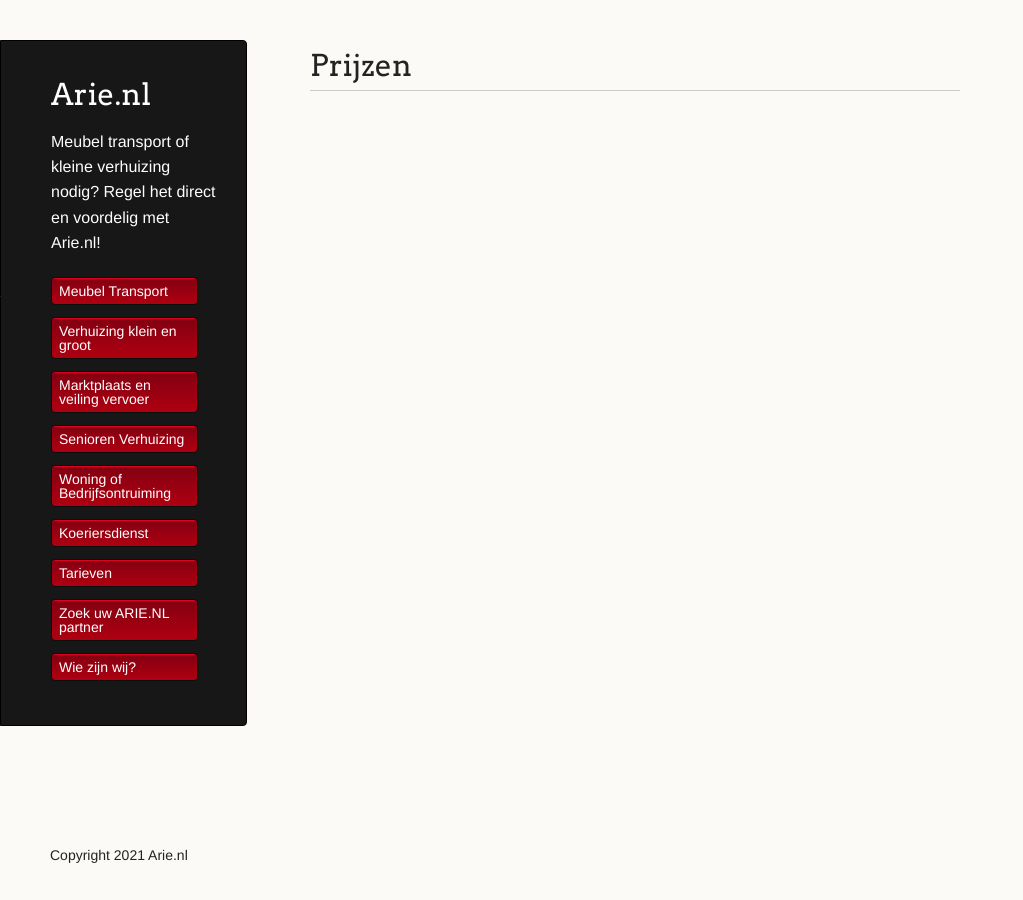
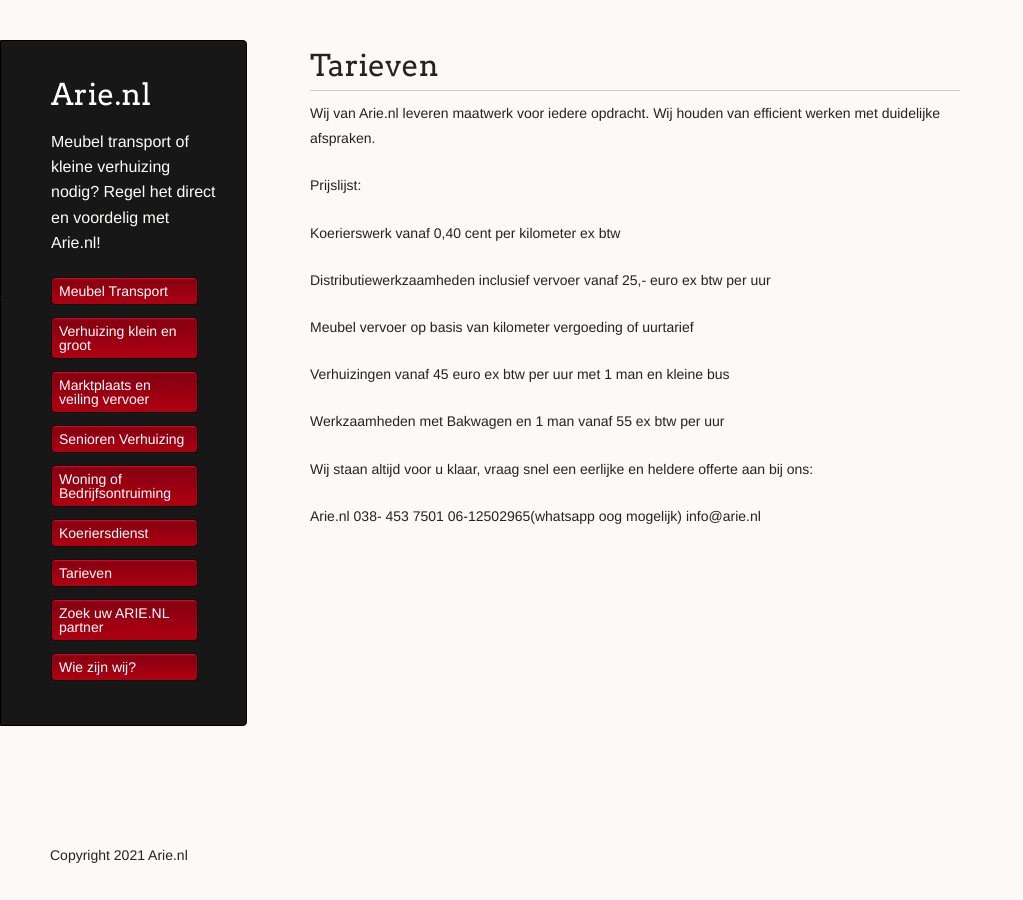
Before and after one commit to amsdfw/arie.nl, a Jekyll site: the page built from prijzen.md, in a window 1280 px wide. Shown: the whole page, without its empty margins (0-1023 px from the left). Built offline with Jekyll 4.4.1, drawn with Linux system fonts in a browser that asks for light colours; our own code applies the rules of GitHub Pages for plain Markdown files.

Commit message:
Update prijzen.md

```diff
--- a/prijzen.md
+++ b/prijzen.md
@@ -2,4 +2,25 @@
 layout: default
 ---
 
-# Prijzen
+# Tarieven
+
+Wij van Arie.nl leveren maatwerk voor iedere opdracht. Wij houden van efficient werken met duidelijke afspraken.
+
+Prijslijst:
+
+Koerierswerk vanaf 0,40 cent per kilometer ex btw
+
+Distributiewerkzaamheden inclusief vervoer vanaf 25,- euro ex btw per uur
+
+Meubel vervoer op basis van kilometer vergoeding of uurtarief
+
+Verhuizingen vanaf 45 euro ex btw per uur met 1 man en kleine bus
+
+Werkzaamheden met Bakwagen en 1 man vanaf 55 ex btw per uur
+
+Wij staan altijd voor u klaar, vraag snel een eerlijke en heldere offerte aan bij ons:
+
+Arie.nl
+038- 453 7501
+06-12502965(whatsapp oog mogelijk)
+info@arie.nl
```
